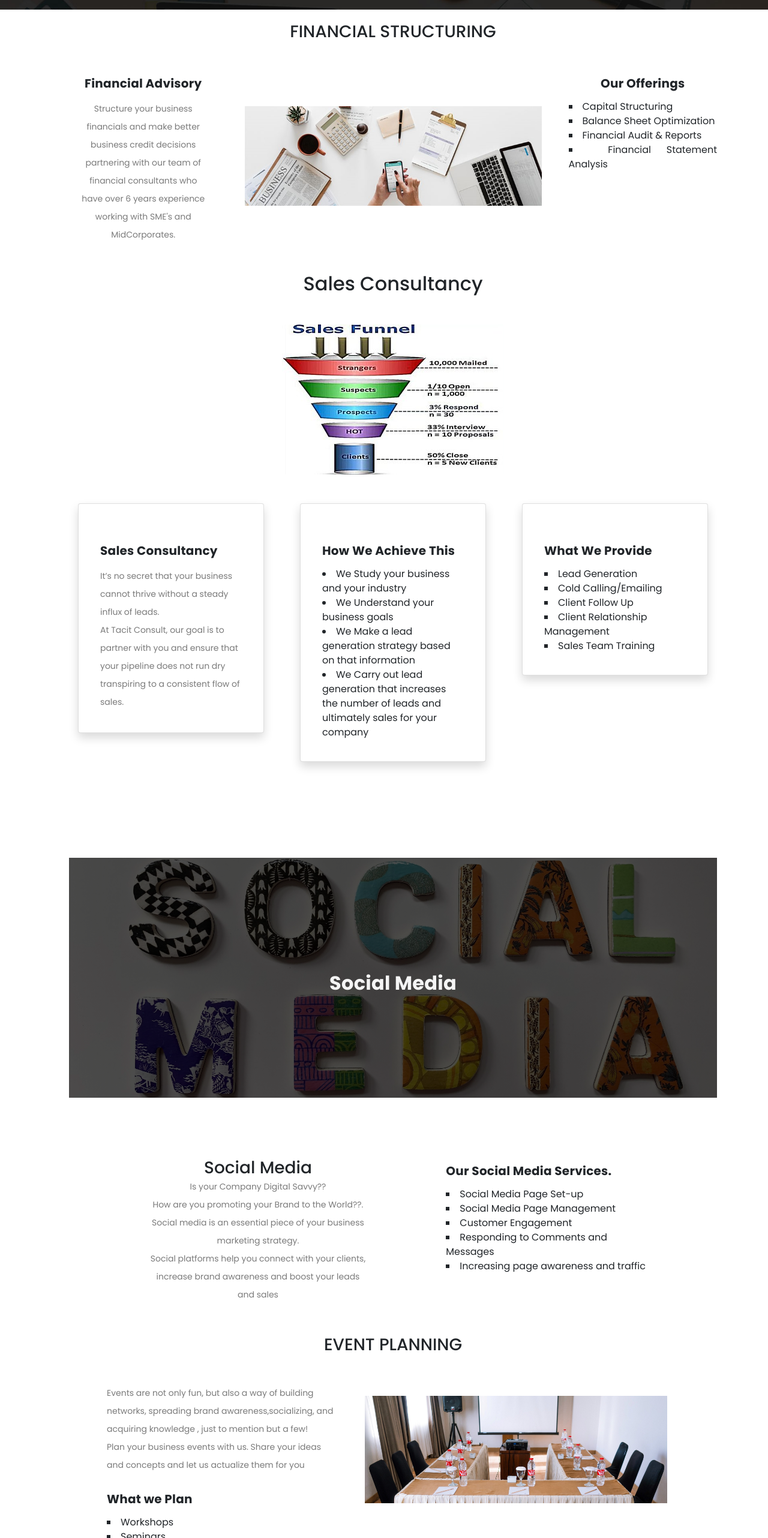
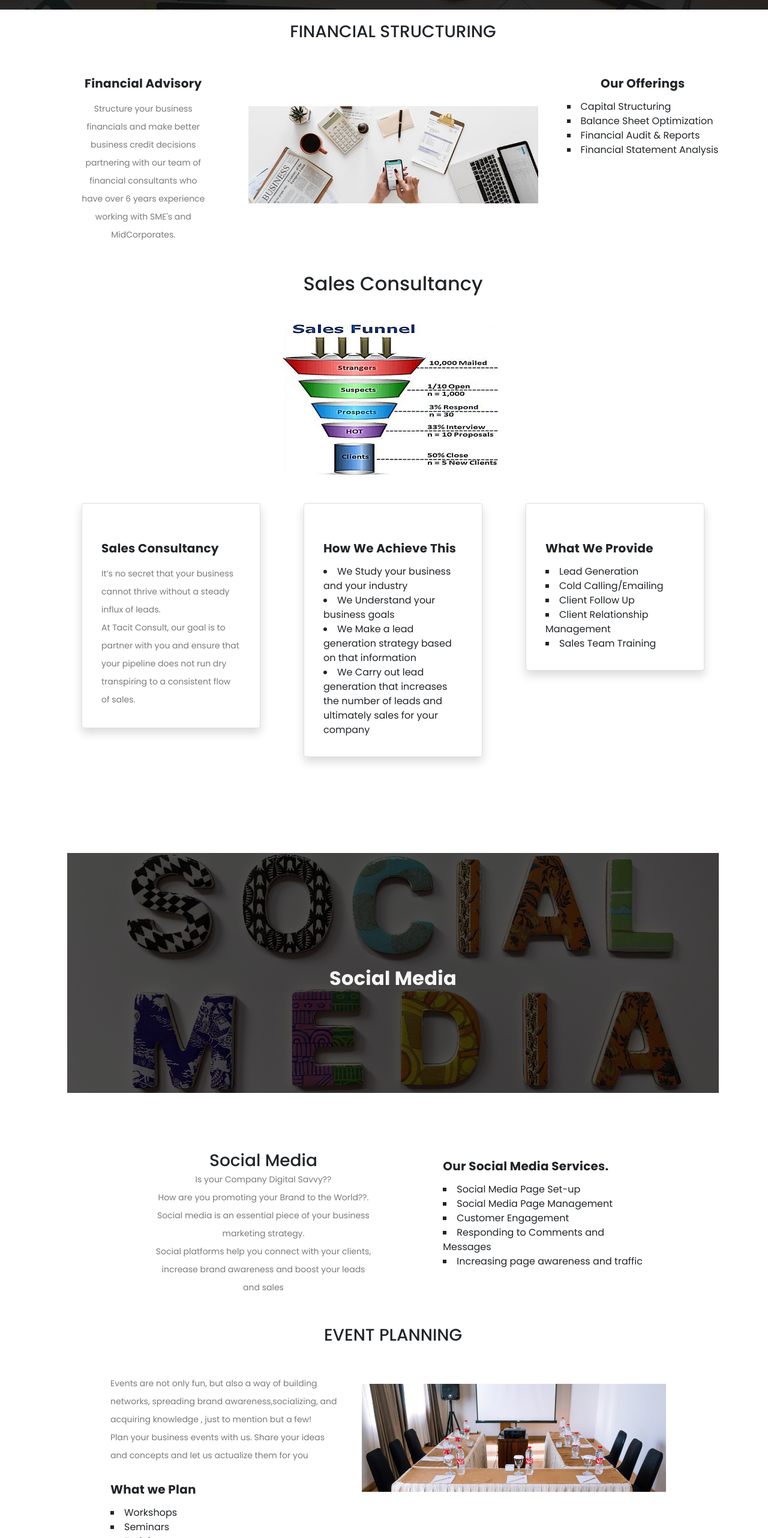
Before and after one commit to Burence1/Tacit, a plain HTML site: page services.html in a window 1280 px wide. Shown: the part 236-2800 px from the top of the page at 60% size. Drawn offline with nearby package versions, Linux system fonts and the light colour scheme.

Commit message:
fix responsiveness

```diff
--- a/services.html
+++ b/services.html
@@ -13,6 +13,9 @@
 
     <!-- Bootstrap core CSS -->
     <link href="vendor/bootstrap/css/bootstrap.min.css" rel="stylesheet">
+    <!-- CSS only -->
+    <link href="https://cdn.jsdelivr.net/npm/bootstrap@5.0.0-beta3/dist/css/bootstrap.min.css" rel="stylesheet"
+      integrity="sha384-eOJMYsd53ii+scO/bJGFsiCZc+5NDVN2yr8+0RDqr0Ql0h+rP48ckxlpbzKgwra6" crossorigin="anonymous">
 
     <!-- Additional CSS Files -->
     <link rel="stylesheet" href="assets/css/fontawesome.css">
@@ -135,7 +138,7 @@ https://templatemo.com/tm-545-finance-business
                 </div>
                 <div class="col-md-6">
                   <div class="container-fluid quote-card-container">
-                    <img src="assets/images/single_service_01.jpg" alt="" style="padding-top: 5em;">
+                    <img src="assets/images/single_service_01.jpg" alt="" class="img-responsive" style="padding-top: 5em;">
                   </div>
                 </div>
                 <div class="col-md-3">
@@ -150,7 +153,7 @@ https://templatemo.com/tm-545-finance-business
               <div class="container" style="margin-top: 3em;">
                 <h2 style="text-align: center;">Sales Consultancy</h2>
                 <div id="sales-2">
-                  <img src="assets/images/single_service_02.jpg" alt="">
+                  <img src="assets/images/single_service_02.jpg" class="img-responsive" alt="">
                 </div>
                 <div class="row" id="sales">
                   <div class="col">
@@ -159,6 +162,7 @@ https://templatemo.com/tm-545-finance-business
                         <div class="card shadow p-3 mb-5 bg-white rounded card quote-card">
                           <div class="card-body">
                             <h4>Sales Consultancy</h4>
+
                             <p>It’s no secret that your business cannot thrive without a steady influx of leads.
                               <br>At Tacit Consult, our goal is to partner with you and ensure that your pipeline does not run dry transpiring to a
                               consistent flow of sales.
@@ -251,7 +255,7 @@ https://templatemo.com/tm-545-finance-business
                   <div class="col-md-7">
                     <div class="card" style="border: transparent;">
                       <div class="card-body">
-                      <img src="assets/images/single_service_03.jpg" alt="">
+                      <img src="assets/images/single_service_03.jpg" class="img-responsive" alt="">
                       </div>
                     </div>
                   </div>
```
